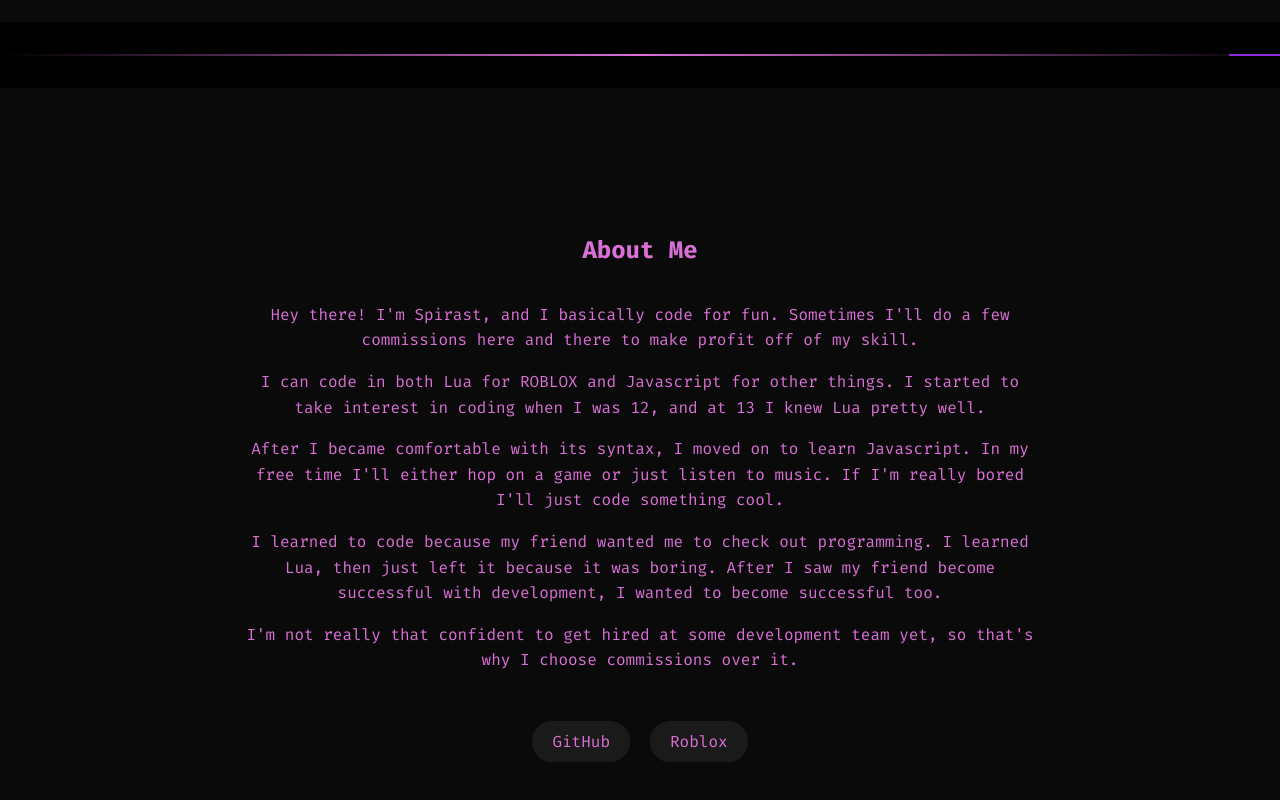
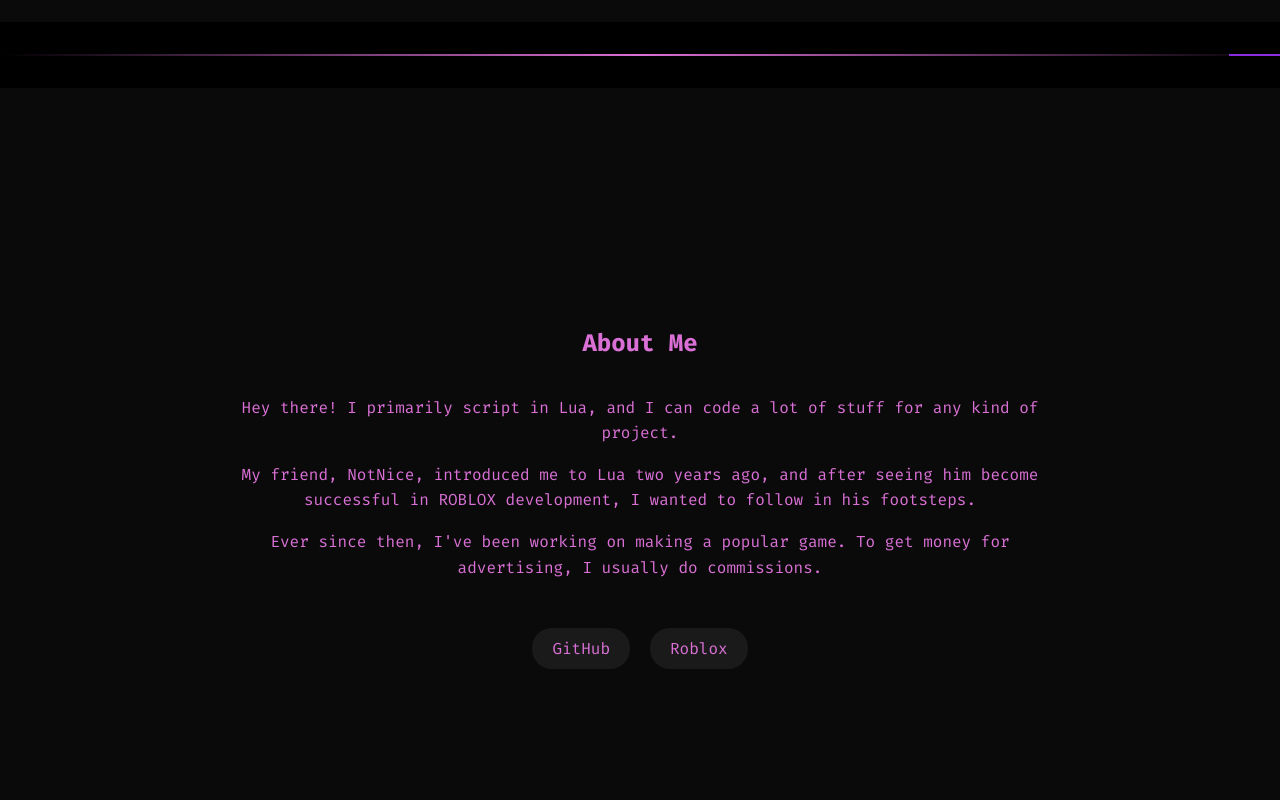
Before and after one commit to Spirast/spirast.github.io, a plain HTML site: page index.html in a window 1280 px wide. Shown: the part 1578-2378 px from the top of the page. Drawn offline with Linux system fonts and the light colour scheme.

Commit message:
Update index.html

```diff
--- a/index.html
+++ b/index.html
@@ -235,7 +235,7 @@ body, html {
       <div id="text-container"></div>
       <div id="cursor"></div>
     </div>
-    <div id="description">A 14-year-old who codes for fun.</div>
+    <div id="description"></div>
     <div id="scroll-arrow"></div>
   </section>
 
@@ -252,11 +252,9 @@ body, html {
   <section id="description-section" class="section">
     <h2>About Me</h2>
     <div id="description-content">
-      <p>Hey there! I'm Spirast, and I basically code for fun. Sometimes I'll do a few commissions here and there to make profit off of my skill.</p>
-      <p>I can code in both Lua for ROBLOX and Javascript for other things. I started to take interest in coding when I was 12, and at 13 I knew Lua pretty well.</p>
-      <p>After I became comfortable with its syntax, I moved on to learn Javascript. In my free time I'll either hop on a game or just listen to music. If I'm really bored I'll just code something cool.</p>
-      <p>I learned to code because my friend wanted me to check out programming. I learned Lua, then just left it because it was boring. After I saw my friend become successful with development, I wanted to become successful too.</p>
-      <p>I'm not really that confident to get hired at some development team yet, so that's why I choose commissions over it.</p>
+      <p>Hey there! I primarily script in Lua, and I can code a lot of stuff for any kind of project.</p>
+      <p>My friend, NotNice, introduced me to Lua two years ago, and after seeing him become successful in ROBLOX development, I wanted to follow in his footsteps.</p>
+      <p>Ever since then, I've been working on making a popular game. To get money for advertising, I usually do commissions.</p>
     </div>
     <div id="social-links">
       <a href="https://github.com/Spirast" class="social-link" target="_blank">GitHub</a>
@@ -349,7 +347,7 @@ body, html {
           case 'JavaScript':
             return "I'm still working on this language, but I know most of its syntax and have programmed simple Discord bots. I learned this language specifically for a commission to create Discord bots, and I loved it so much that I continued to learn this language.";
           case 'Lua':
-            return "I've been scripting in Lua for about a year and a half now. I am very confident in my skill to script practically anything I want. Recently I've been using Rojo with Visual Studio for a better scripting experience, and it has become my main code editor. I am also learning Knit for better client to server communication.";
+            return "I have two years of experience in this language. I'm confident that I can make systems and game mechanics for any project.";
           default:
             return "I'm always learning and improving my skills in this area.";
         }
```
